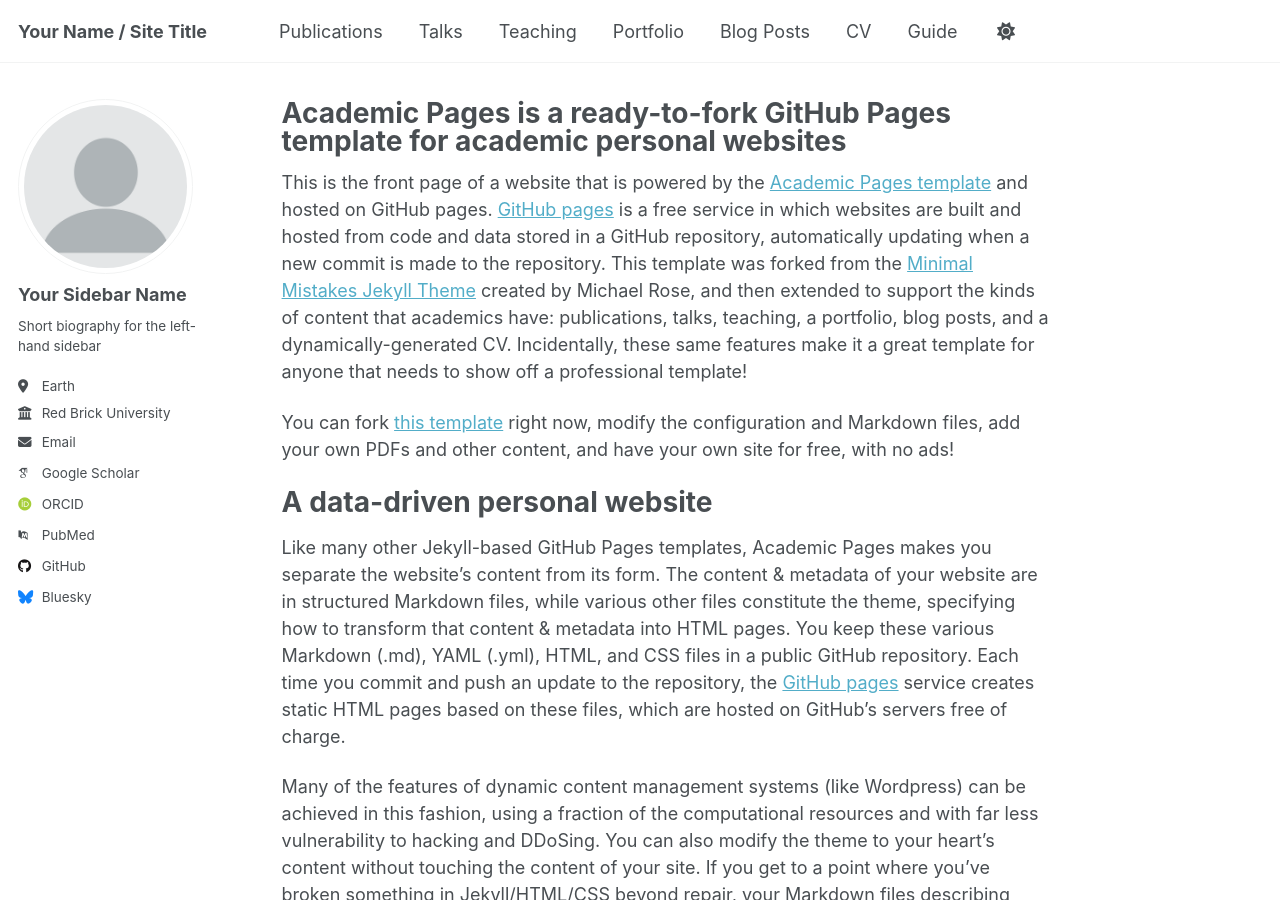
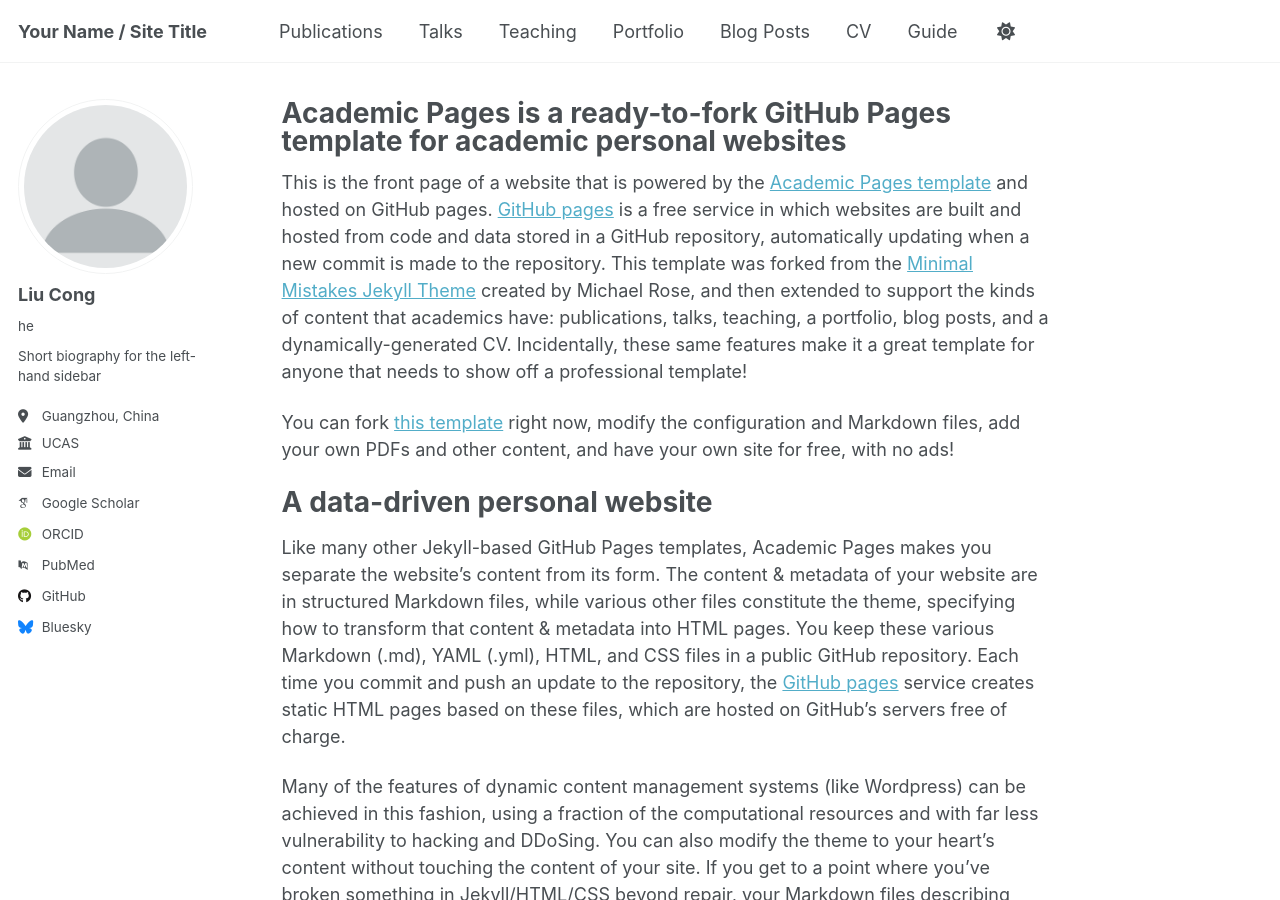
Before and after one commit to Spurs15437/Spurs15437.github.io, a Jekyll site: the page built from _pages/about.md, in a window 1280 px wide and 900 px high. Built offline with Jekyll 4.4.1, drawn with Linux system fonts in a browser that asks for light colours; some web fonts are replaced; a script that is not in the unit is left out.

Commit message:
Update _config.yml

```diff
--- a/_config.yml
+++ b/_config.yml
@@ -23,13 +23,13 @@
 author:
   # Biographic information
   avatar           : "profile.png"
-  name             : "Your Sidebar Name"
-  pronouns         : # example: "she/her"
+  name             : "Liu Cong"
+  pronouns         : "he" # example: "she/her"
   bio              : "Short biography for the left-hand sidebar"
-  location         : "Earth"
-  employer         : "Red Brick University"
+  location         : "Guangzhou, China" #"Earth"
+  employer         : "UCAS" #"Red Brick University"
   uri              : # URL
-  email            : "none@example.org"
+  email            : "liucong194@mails.ucas.ac.cn"
 
   # Academic websites
   academia         : # URL
```
